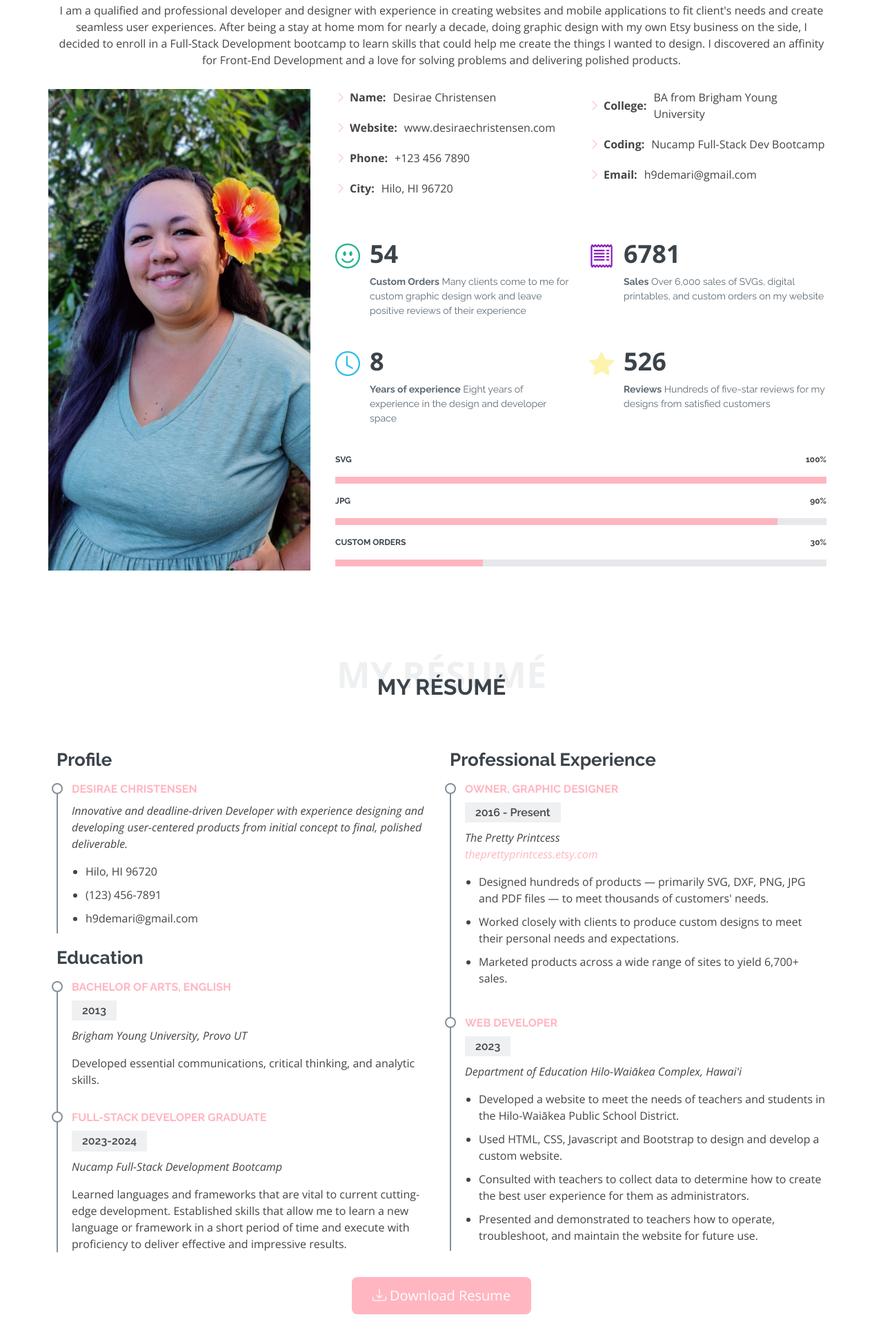
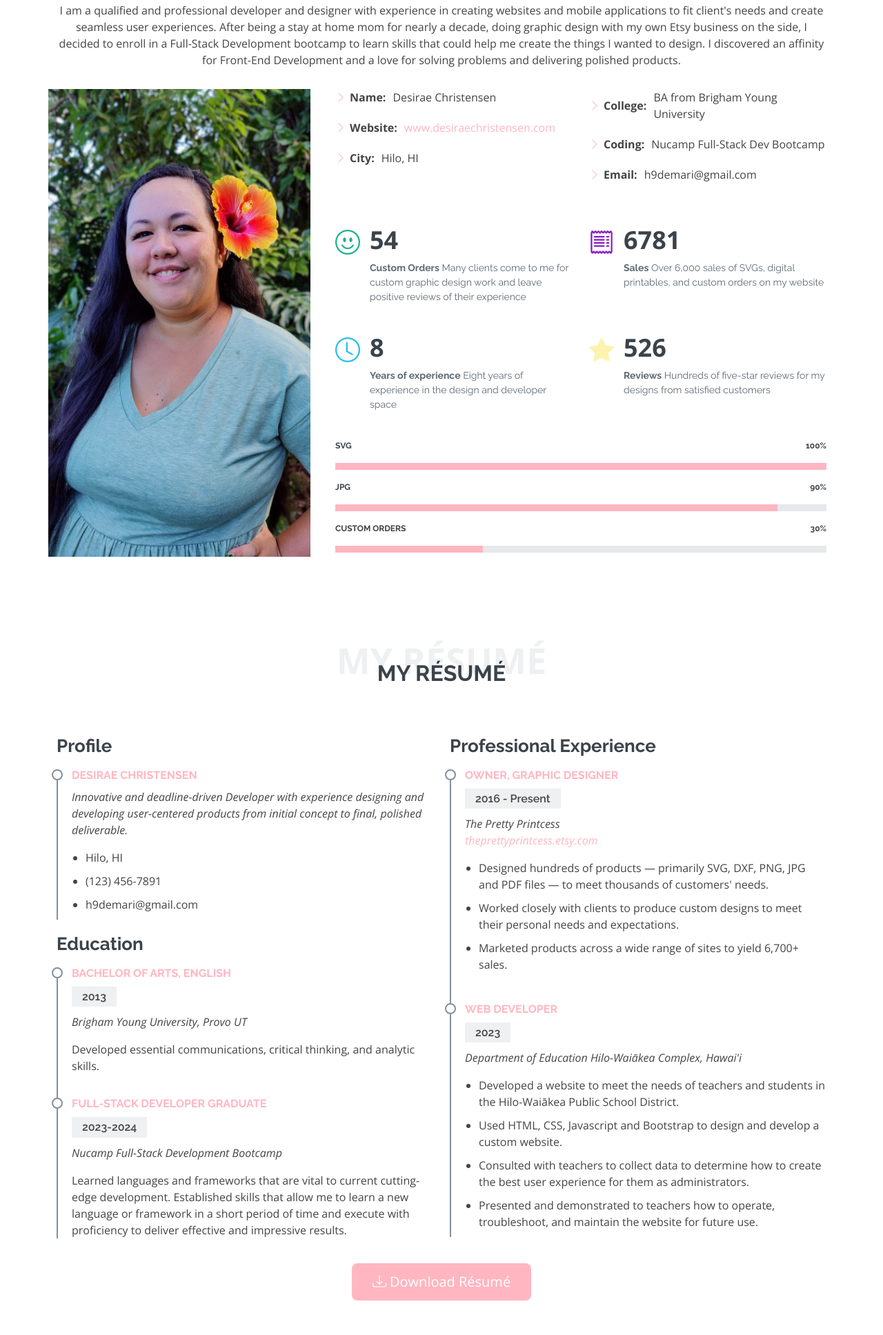
Before and after one commit to h9demari/Des-Portfolio, a plain HTML site: page index.html in a window 1280 px wide. Shown: the part 945-2880 px from the top of the page at 69% size. Drawn offline with nearby package versions, Linux system fonts and the light colour scheme.

Commit message:
Delete Phone Contact Info

```diff
--- a/assets/css/style.css
+++ b/assets/css/style.css
@@ -1070,14 +1070,16 @@ section {
   text-align: center;
   box-shadow: 0 0 30px rgba(214, 215, 216, 0.6);
   padding: 20px 0 30px 0;
+
 }
+
 
 .contact .info-box i.bx {
   font-size: 24px;
   color: lightpink;
   border-radius: 50%;
   padding: 15px;
-  background: #fcf1fc;
+  background: #fcf1f6;
 }
 
 .contact .info-box h3 {
--- a/index.html
+++ b/index.html
@@ -81,9 +81,8 @@
                 <div class="col-lg-6">
                   <ul>
                     <li><i class="bi bi-chevron-right"></i> <strong>Name:</strong> <span>Desirae Christensen</span></li>
-                    <li><i class="bi bi-chevron-right"></i> <strong>Website:</strong> <span>www.desiraechristensen.com</span></li>
-                    <li><i class="bi bi-chevron-right"></i> <strong>Phone:</strong> <span>+123 456 7890</span></li>
-                    <li><i class="bi bi-chevron-right"></i> <strong>City:</strong> <span>Hilo, HI 96720</span></li>
+                    <li><i class="bi bi-chevron-right"></i> <strong>Website:</strong> <span><a href="#">www.desiraechristensen.com</a></span></li>
+                    <li><i class="bi bi-chevron-right"></i> <strong>City:</strong> <span>Hilo, HI</span></li>
                   </ul>
                 </div>
                 <div class="col-lg-6">
@@ -175,7 +174,7 @@
               <p><em>Innovative and deadline-driven Developer with experience designing and developing user-centered products from initial concept to final, polished deliverable.</em></p>
               <p>
               <ul>
-                <li>Hilo, HI 96720</li>
+                <li>Hilo, HI</li>
                 <li>(123) 456-7891</li>
                 <li>h9demari@gmail.com</li>
               </ul>
@@ -230,7 +229,7 @@
         </div>
 
         <div class="download-button">
-          <a href="assets/img/des-resume.jpg" download="des-resume.jpg"><button class="btn"><i class="bi bi-download"></i> Download Resume</button></a>
+          <a href="DesResume.pdf" download="DesResume.pdf"><button class="btn"><i class="bi bi-download"></i> Download Résumé</button></a>
         </div>
       </div>
     </section><!-- End My Resume Section -->
@@ -586,20 +585,20 @@
                   </div>
                 </div>
               </div>
-              <div class="col-md-6">
+              <div class="col-md-12">
                 <div class="info-box mt-4">
                   <i class="bx bx-envelope"></i>
                   <h3>Email Me</h3>
                   <p>h9demari@gmail.com</p>
                 </div>
               </div>
-              <div class="col-md-6">
+              <!-- <div class="col-md-6">
                 <div class="info-box mt-4">
                   <i class="bx bx-phone-call"></i>
                   <h3>Call Me</h3>
                   <p>+1 5589 55488 55</p>
                 </div>
-              </div>
+              </div> -->
             </div>
 
           </div>
```
Also changed, not shown: 1 other file.
